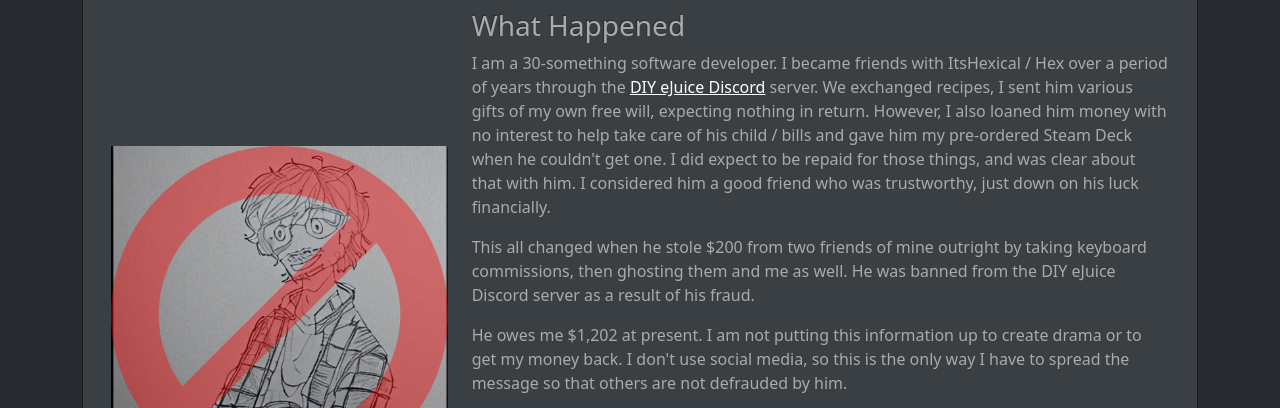
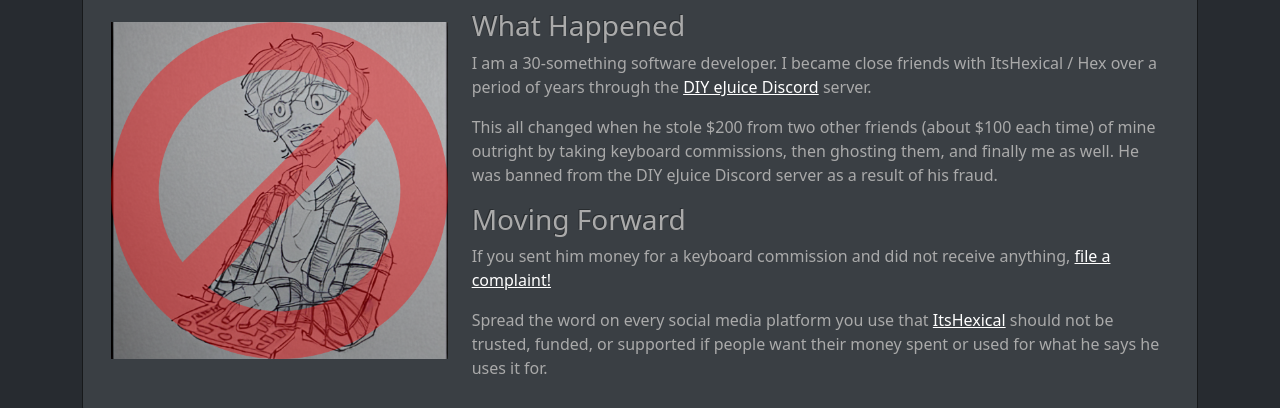
Before and after one commit to ayan4m1/the-real-hexical, a Gatsby site: page / in a window 1280 px wide. Shown: the part 121-529 px from the top of the page. Built offline with nearby package versions, Linux system fonts and the light colour scheme; Gatsby itself is replaced by a stand-in of ours.

Commit message:
get less aggro

```diff
--- a/src/pages/index.js
+++ b/src/pages/index.js
@@ -37,8 +37,8 @@ export default function IndexPage() {
               <Col>
                 <h3>What Happened</h3>
                 <p>
-                  I am a 30-something software developer. I became friends with
-                  ItsHexical / Hex over a period of years through the{' '}
+                  I am a 30-something software developer. I became close friends
+                  with ItsHexical / Hex over a period of years through the{' '}
                   <a
                     href="https://discord.gg/ejuice"
                     target="_blank"
@@ -46,26 +46,14 @@ export default function IndexPage() {
                   >
                     DIY eJuice Discord
                   </a>{' '}
-                  server. We exchanged recipes, I sent him various gifts of my
-                  own free will, expecting nothing in return. However, I also
-                  loaned him money with no interest to help take care of his
-                  child / bills and gave him my pre-ordered Steam Deck when he
-                  couldn&apos;t get one. I did expect to be repaid for those
-                  things, and was clear about that with him. I considered him a
-                  good friend who was trustworthy, just down on his luck
-                  financially.
+                  server.
                 </p>
                 <p>
-                  This all changed when he stole $200 from two friends of mine
-                  outright by taking keyboard commissions, then ghosting them
-                  and me as well. He was banned from the DIY eJuice Discord
-                  server as a result of his fraud.
-                </p>
-                <p>
-                  He owes me $1,202 at present. I am not putting this
-                  information up to create drama or to get my money back. I
-                  don&apos;t use social media, so this is the only way I have to
-                  spread the message so that others are not defrauded by him.
+                  This all changed when he stole $200 from two other friends
+                  (about $100 each time) of mine outright by taking keyboard
+                  commissions, then ghosting them, and finally me as well. He
+                  was banned from the DIY eJuice Discord server as a result of
+                  his fraud.
                 </p>
                 <h3>Moving Forward</h3>
                 <p>
@@ -90,10 +78,6 @@ export default function IndexPage() {
                   </a>{' '}
                   should not be trusted, funded, or supported if people want
                   their money spent or used for what he says he uses it for.
-                </p>
-                <p>
-                  I have reason to believe he has spent money I sent him for his
-                  child&apos;s diapers on drugs.
                 </p>
               </Col>
             </Row>
```
